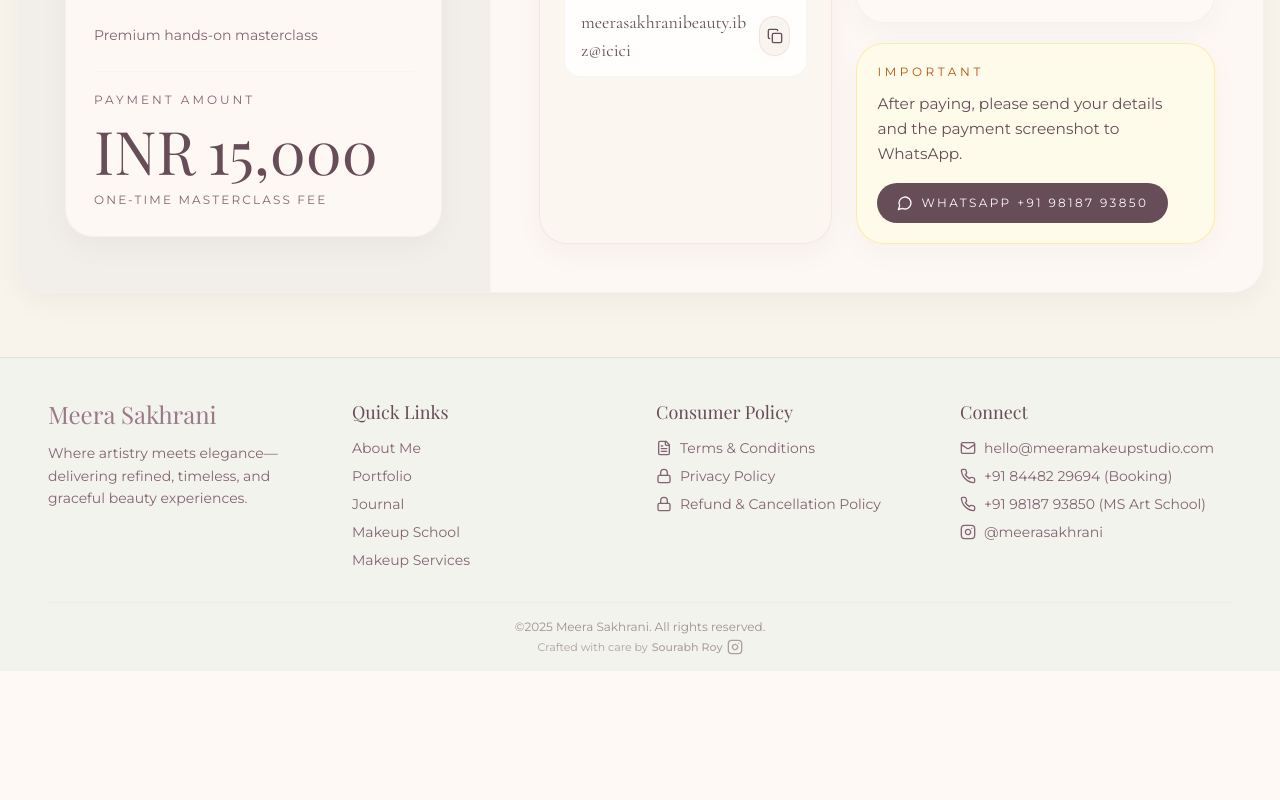
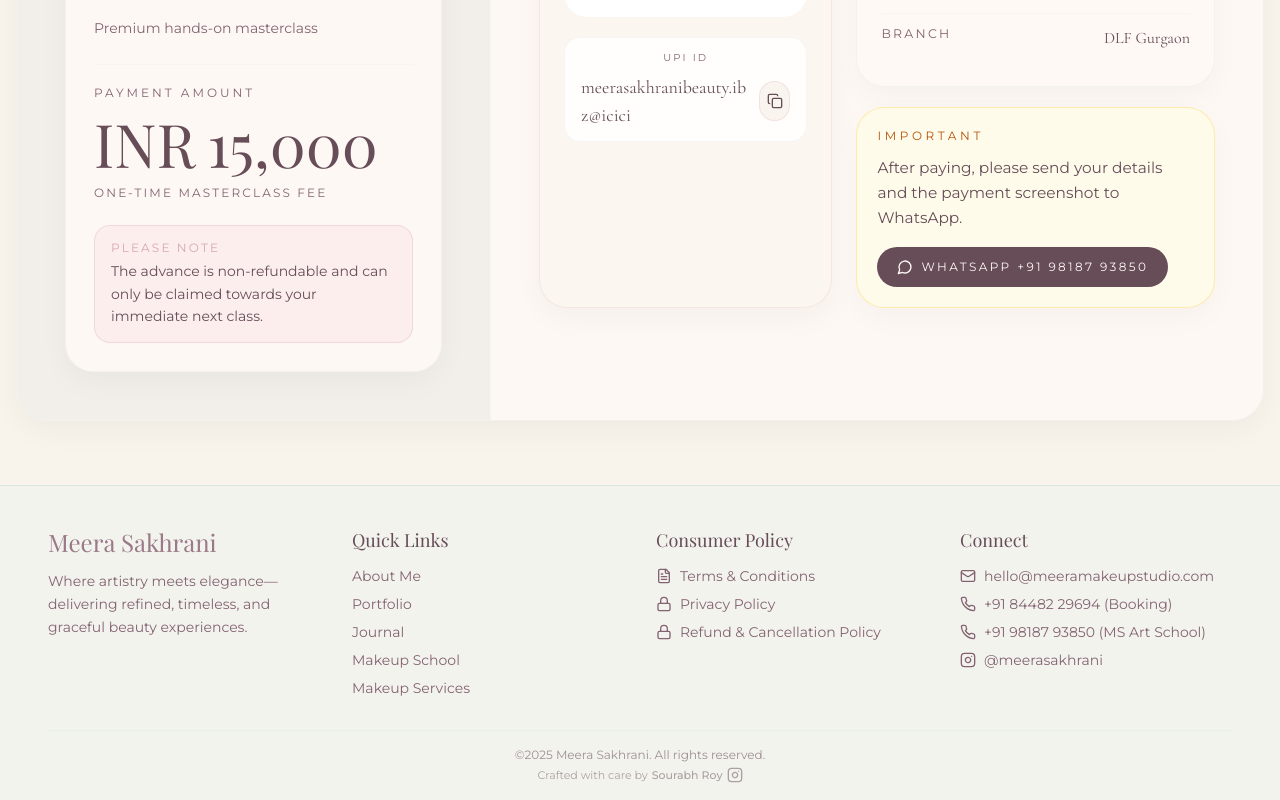
Before and after one commit to sourabh-bit/MS-STUDIO-WEBSITE, a React (Vite) app in the folder frontend/: page /classes/checkout in a window 1280 px wide. Shown: the part 718-1518 px from the top of the page. Before the commit the page ends 1389 px from the top, so only its background shows below. Built offline with nearby package versions, Linux system fonts and the light colour scheme; the HTML template or start-up script is replaced by a standard one; a web font is replaced by a local one.

Commit message:
refactor PaymentSection and MasterclassCheckout: add non-refundable advance notice for class bookings

```diff
--- a/frontend/src/components/classes/sections/Offline classes/PaymentSection.tsx
+++ b/frontend/src/components/classes/sections/Offline classes/PaymentSection.tsx
@@ -88,6 +88,15 @@ const PaymentSection = ({ onOpenCheckout }: PaymentSectionProps) => {
               <p className="mt-2 font-sans text-sm text-muted-foreground/90">
                 Secure your seat with the booking amount
               </p>
+
+              <div className="mt-6 rounded-2xl border border-dusty-rose/20 bg-soft-pink/30 px-4 py-3 text-left">
+                <p className="font-sans text-xs tracking-[0.18em] uppercase text-dusty-rose mb-1">
+                  Please note
+                </p>
+                <p className="font-sans text-sm leading-relaxed text-foreground">
+                  The advance is non-refundable and can only be claimed towards your immediate next class.
+                </p>
+              </div>
             </div>
           </div>
         </div>
--- a/frontend/src/pages/MasterclassCheckout.tsx
+++ b/frontend/src/pages/MasterclassCheckout.tsx
@@ -107,6 +107,15 @@ const MasterclassCheckout = () => {
                         </div>
                         <p className="font-sans text-xs tracking-[0.18em] text-muted-foreground uppercase">
                           {paymentDetails.feeLabel}
+                        </p>
+                      </div>
+
+                      <div className="rounded-2xl border border-dusty-rose/30 bg-soft-pink/30 px-4 py-3.5 text-left">
+                        <p className="font-sans text-xs tracking-[0.18em] uppercase text-dusty-rose">
+                          Please note
+                        </p>
+                        <p className="mt-1 font-sans text-sm leading-relaxed text-foreground">
+                          The advance is non-refundable and can only be claimed towards your immediate next class.
                         </p>
                       </div>
                     </div>
```
